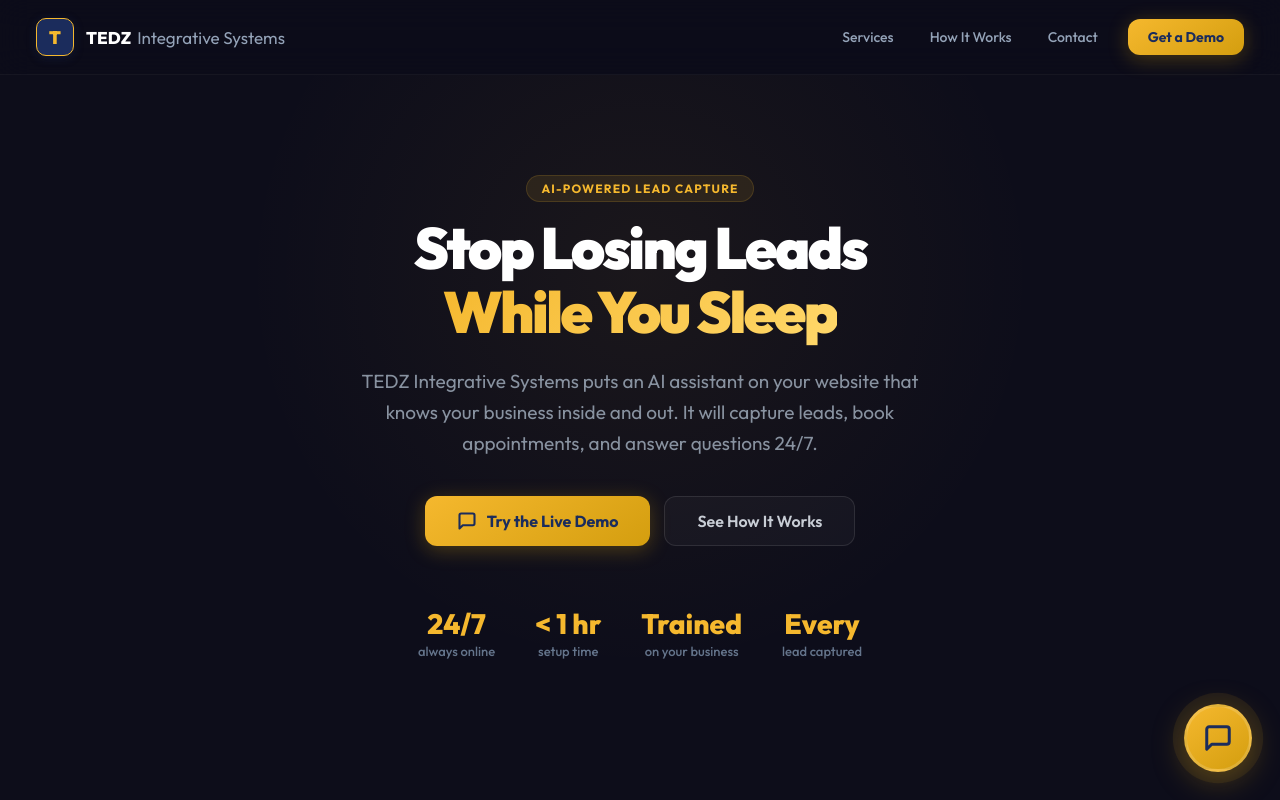
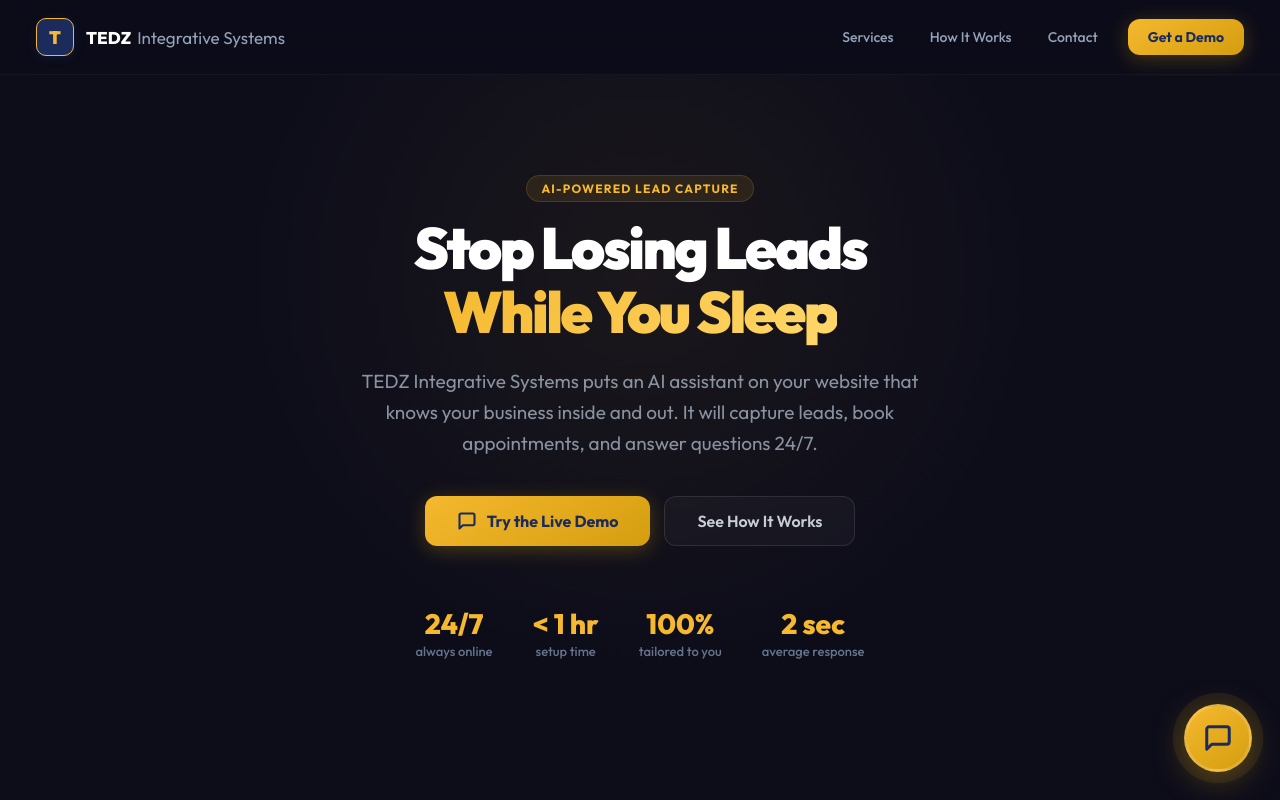
Before and after one commit to rhianamaley-dev/tedz-website, a Next.js app: page / in a window 1280 px wide. Shown: the top 800 px of the page. Built offline with nearby package versions, Linux system fonts and the light colour scheme.

Commit message:
Update hero stats for visual cohesion

```diff
--- a/app/page.js
+++ b/app/page.js
@@ -505,8 +505,8 @@
             {[
               { num: "24/7", label: "always online" },
               { num: "< 1 hr", label: "setup time" },
-              { num: "Trained", label: "on your business" },
-              { num: "Every", label: "lead captured" },
+              { num: "100%", label: "tailored to you" },
+              { num: "2 sec", label: "average response" },
             ].map((s, i) => (
               <div key={i} style={{ textAlign: "center" }}>
                 <div style={{ fontSize: 28, fontWeight: 800, color: "#F5B82E" }}>{s.num}</div>
```
